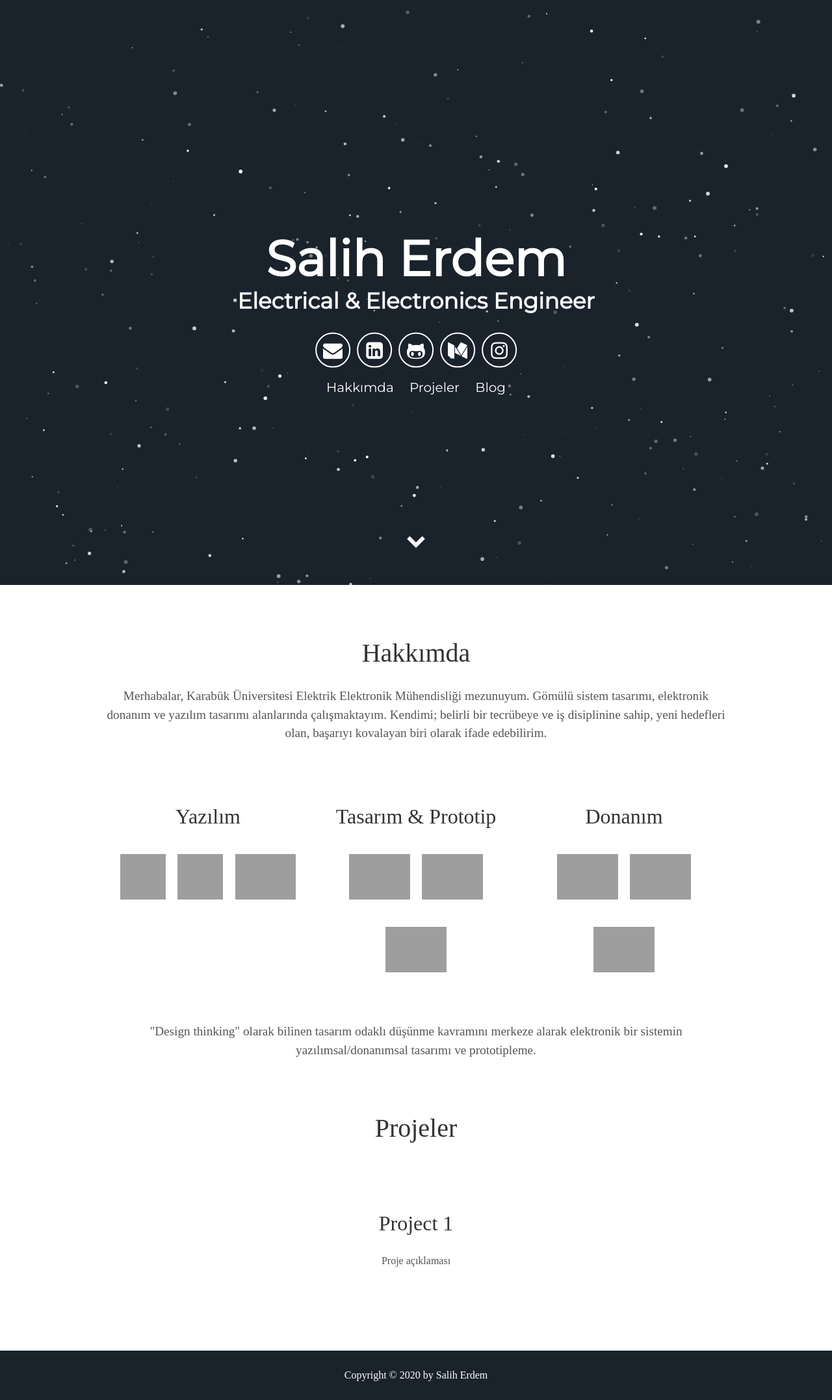
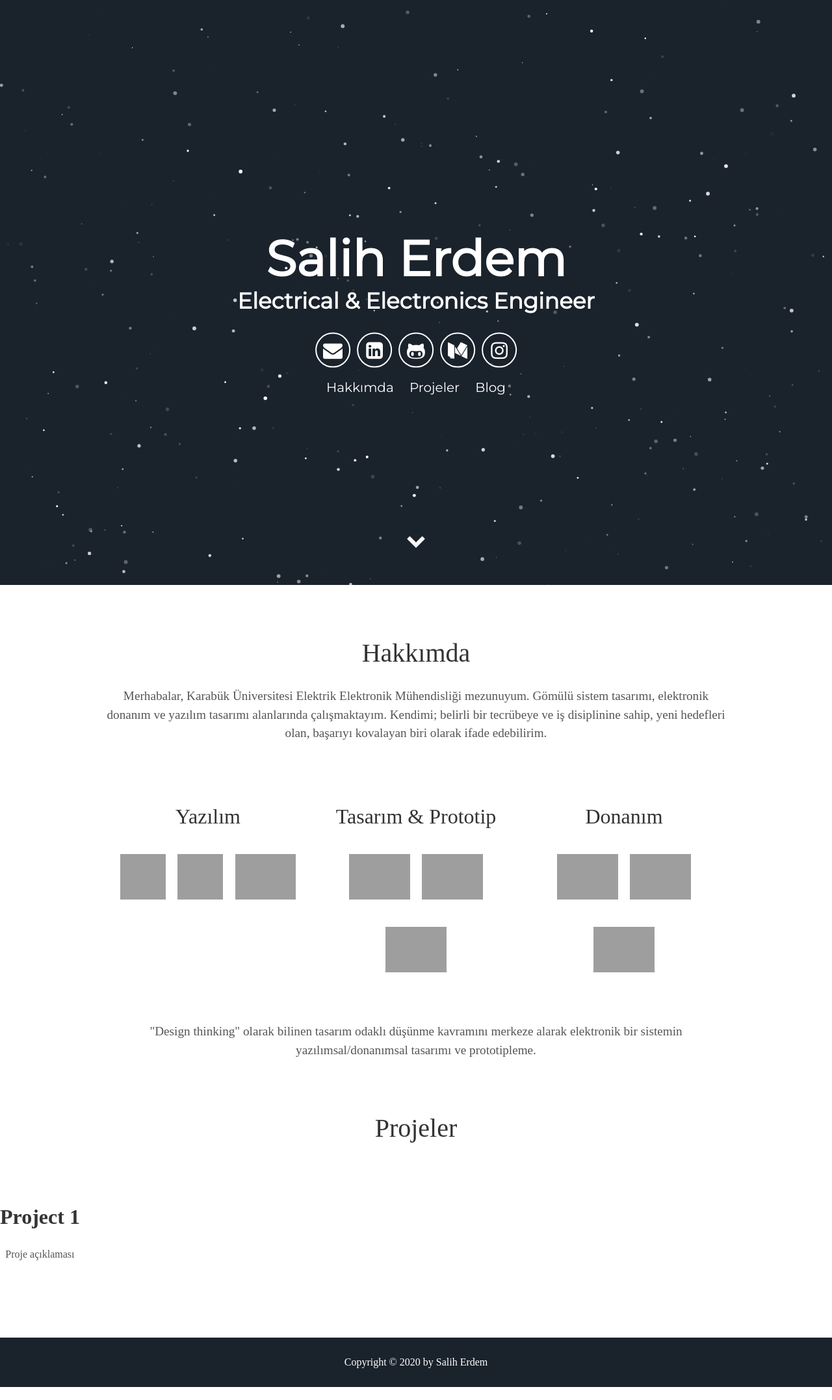
Before and after one commit to erdmsalih/erdmsalih.github.io, a Jekyll site: the page built from index.html, in a window 1280 px wide. Shown: the whole page at 65% size. Built offline with Jekyll 4.4.1, drawn with Linux system fonts in a browser that asks for light colours; some web fonts are replaced; grey boxes are pictures that could not be loaded.

Commit message:
Update projects.html

```diff
--- a/_includes/projects.html
+++ b/_includes/projects.html
@@ -2,7 +2,7 @@
   <h1>Projeler</h1>
 </div>
 <div class="user">
-    <div class="tech">
+    <div class="row">
       <h2>Project 1</h2>
 
       <p>Proje açıklaması
```
